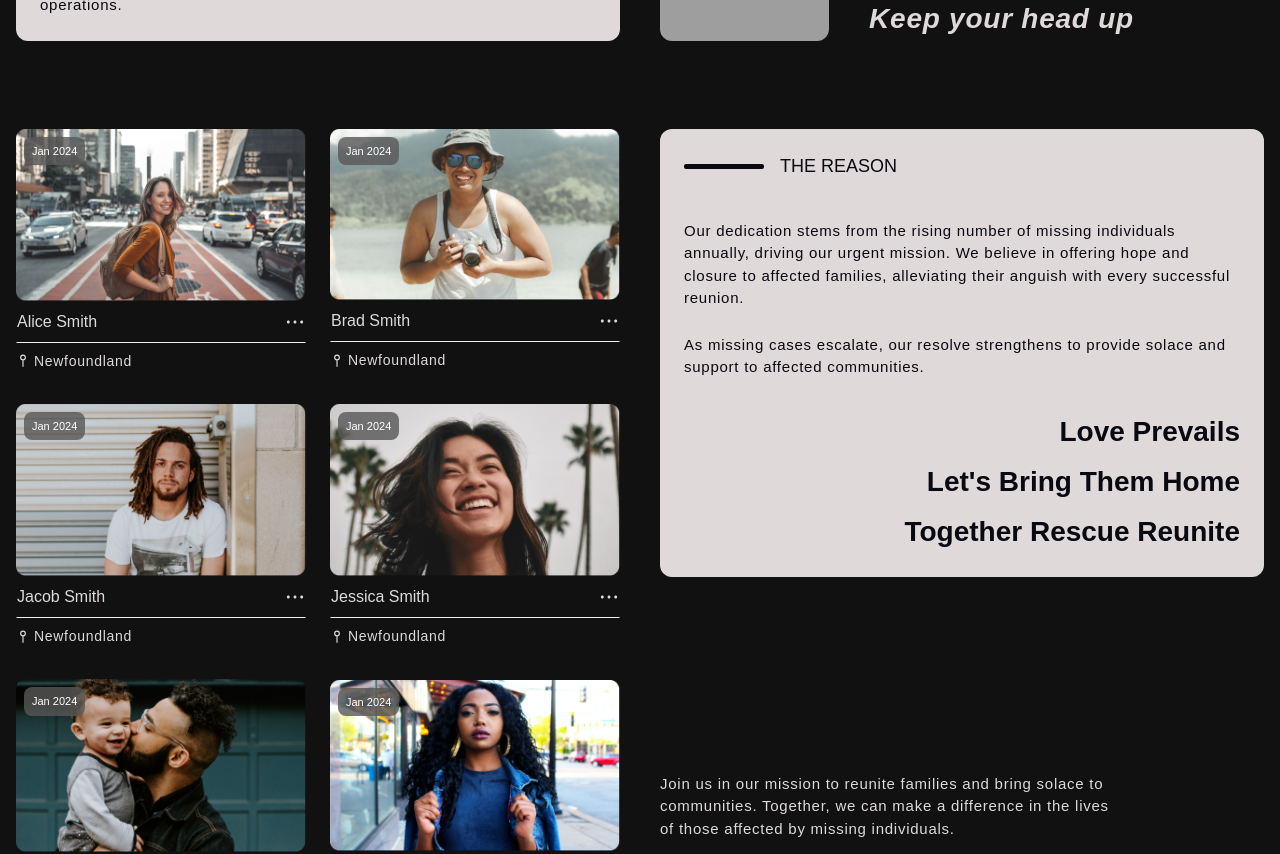
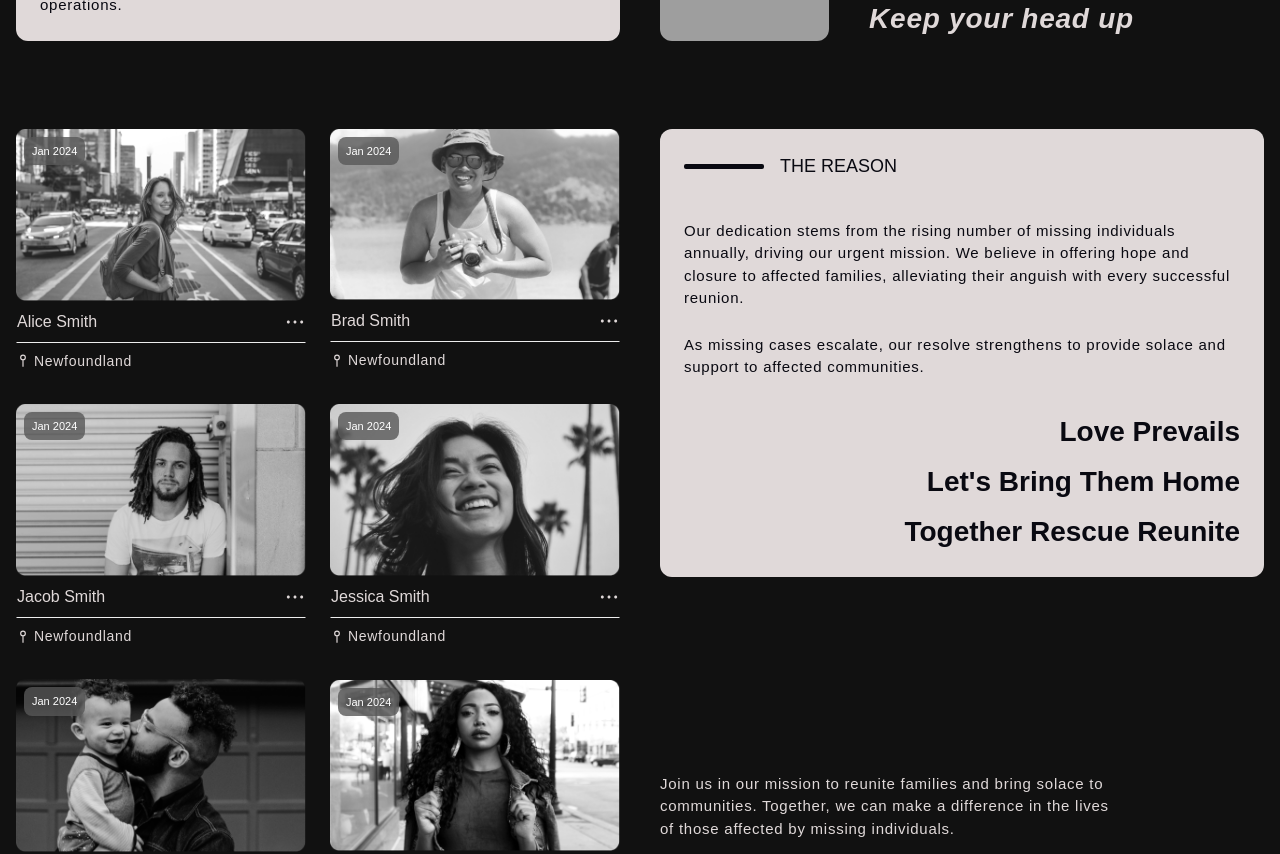
Before and after one commit to joujou144/missing-persons-homepage, a Next.js app: page / in a window 1280 px wide. Shown: the part 1280-2134 px from the top of the page. Built offline with nearby package versions, Linux system fonts and the light colour scheme; grey boxes are pictures that could not be loaded; a web font is replaced by a local one.

Commit message:
add grayscale on image

```diff
--- a/components/MissingPersons.tsx
+++ b/components/MissingPersons.tsx
@@ -19,7 +19,7 @@ const MissingPersons = ({ missing }: MissingPersonProps) => {
             width={300}
             height={50}
             objectFit="contain"
-            className="flex-1 md:w-[250px] lg:w-[240px] xl:w-[290px]"
+            className="flex-1 md:w-[250px] lg:w-[240px] xl:w-[290px] grayscale hover:grayscale-0 transition-all"
           />
           <DatePill createdAt={createdAt} />
           <div className="flexBetween py-2 border-[1px] border-b-gray-10">
```
